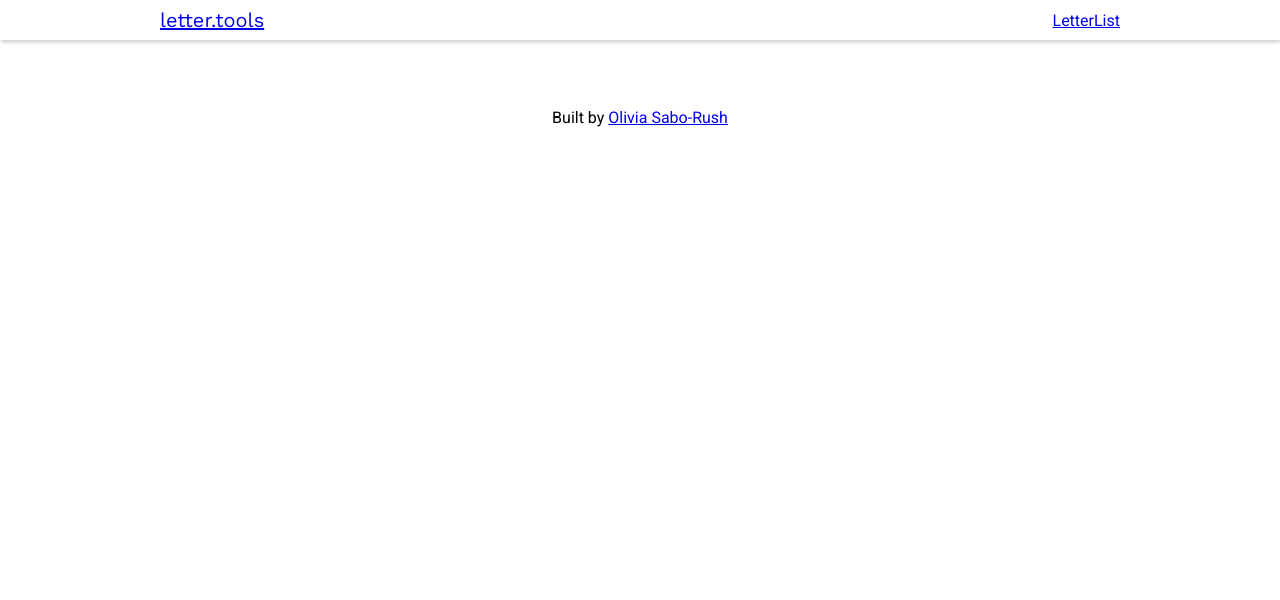
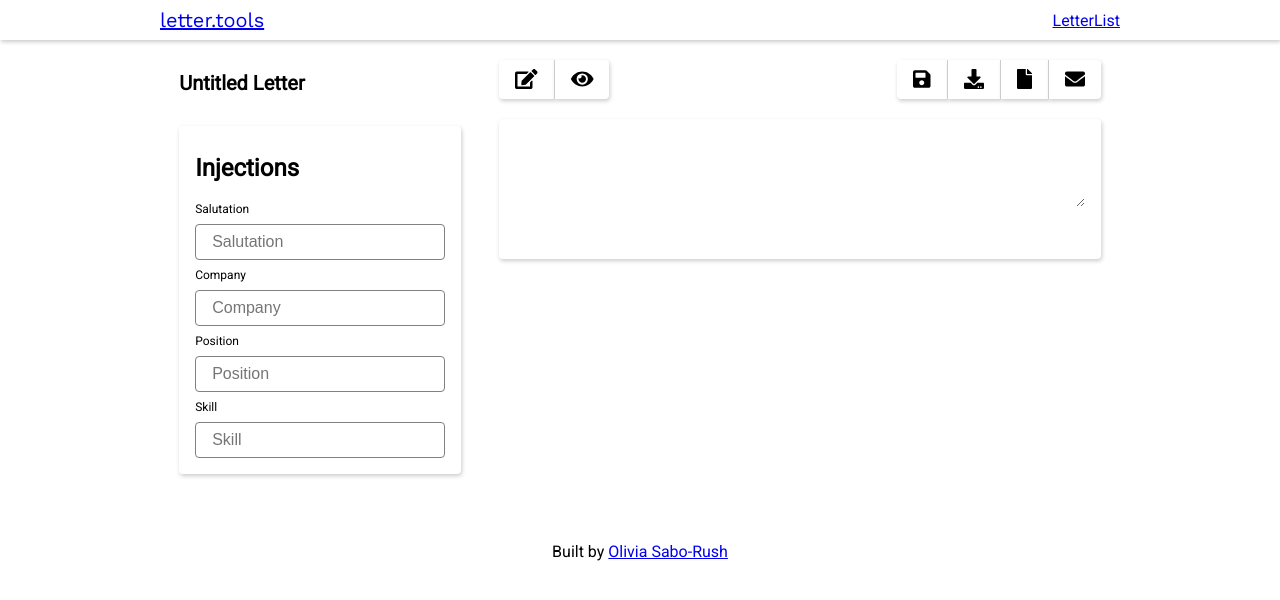
Before and after one commit to livrush/letter.tools, a React (Create React App) app: page /create in a window 1280 px wide. Shown: the top 600 px of the page. Built offline with nearby package versions, Linux system fonts and the light colour scheme.

Commit message:
change letter path to create

```diff
--- a/src/App.jsx
+++ b/src/App.jsx
@@ -22,7 +22,7 @@ function App() {
         </Switch>
         <Switch>
           <Route path="/" exact component={HomePage} />
-          <Route path="/letter" component={connect(mapStateToProps)(LetterPage)} />
+          <Route path="/create" component={connect(mapStateToProps)(LetterPage)} />
           <Route path="/list" component={ListPage} />
         </Switch>
       </Router>
--- a/src/components/Header.jsx
+++ b/src/components/Header.jsx
@@ -10,7 +10,7 @@ export const Header = () => (
         </div>
       </Link>
       <div className="links">
-        <Link to="letter">Letter</Link>
+        <Link to="create">Letter</Link>
         <Link to="list">List</Link>
       </div>
     </div>
--- a/src/components/HomeLetter.jsx
+++ b/src/components/HomeLetter.jsx
@@ -15,7 +15,7 @@ export const HomeLetter = ({ user }) => (
       <h1 className="home-letter-title title">letter.tools</h1>
     </div>
     <div className="home-letter-links">
-      <Link className="home-letter-link" to="letter">Start fresh</Link>
+      <Link className="home-letter-link" to="create">Start fresh</Link>
       {
         user ?
         <Link className="home-letter-link" to="list">Continue</Link> :
```
